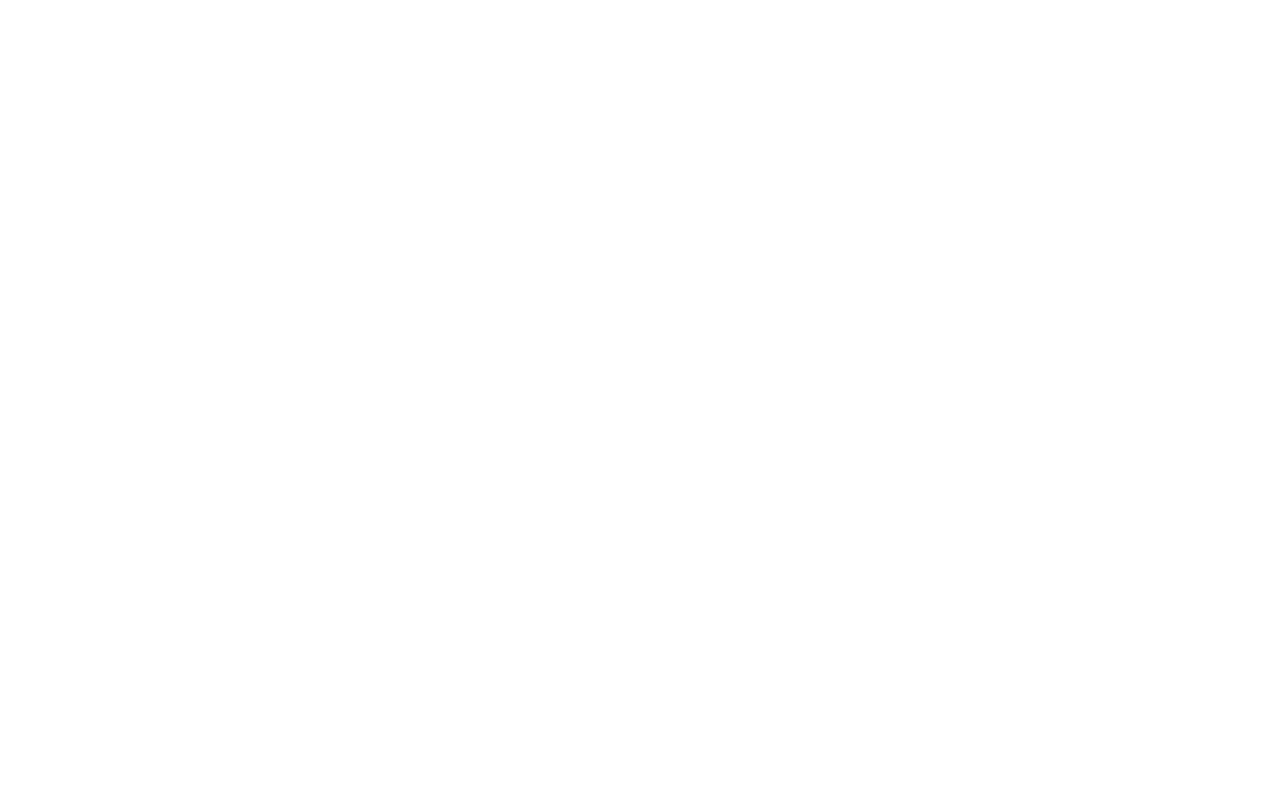
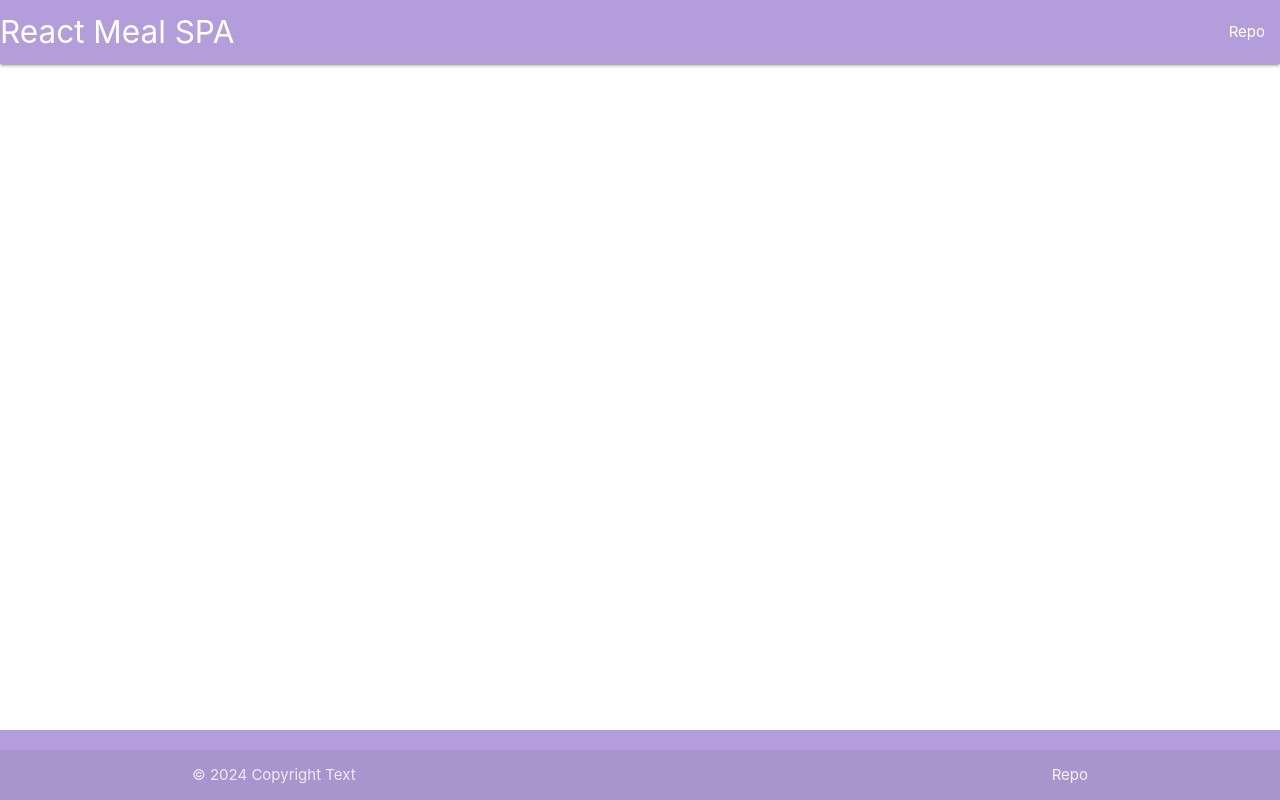
Before and after one commit to Am1d1v/ReactMealSPA, a React (Create React App) app: page / in a window 1280 px wide. Built offline with nearby package versions, Linux system fonts and the light colour scheme.

Commit message:
Pages added

```diff
--- a/public/index.html
+++ b/public/index.html
@@ -6,38 +6,18 @@
     <meta name="viewport" content="width=device-width, initial-scale=1" />
     <meta name="theme-color" content="#000000" />
     <meta
-      name="description"
+      name="React Meal SPA"
       content="Web site created using create-react-app"
     />
     <link rel="apple-touch-icon" href="%PUBLIC_URL%/logo192.png" />
-    <!--
-      manifest.json provides metadata used when your web app is installed on a
-      user's mobile device or desktop. See https://developers.google.com/web/fundamentals/web-app-manifest/
-    -->
     <link rel="manifest" href="%PUBLIC_URL%/manifest.json" />
-    <!--
-      Notice the use of %PUBLIC_URL% in the tags above.
-      It will be replaced with the URL of the `public` folder during the build.
-      Only files inside the `public` folder can be referenced from the HTML.
+    <link rel="stylesheet" href="https://cdnjs.cloudflare.com/ajax/libs/materialize/1.0.0/css/materialize.min.css">
+    <title>React Meal SPA</title>
+  </head>
 
-      Unlike "/favicon.ico" or "favicon.ico", "%PUBLIC_URL%/favicon.ico" will
-      work correctly both with client-side routing and a non-root public URL.
-      Learn how to configure a non-root public URL by running `npm run build`.
-    -->
-    <title>React App</title>
-  </head>
   <body>
     <noscript>You need to enable JavaScript to run this app.</noscript>
     <div id="root"></div>
-    <!--
-      This HTML file is a template.
-      If you open it directly in the browser, you will see an empty page.
+  </body>
 
-      You can add webfonts, meta tags, or analytics to this file.
-      The build step will place the bundled scripts into the <body> tag.
-
-      To begin the development, run `npm start` or `yarn start`.
-      To create a production bundle, use `npm run build` or `yarn build`.
-    -->
-  </body>
 </html>
--- a/src/App.css
+++ /dev/null
@@ -1,38 +0,0 @@
-.App {
-  text-align: center;
-}
-
-.App-logo {
-  height: 40vmin;
-  pointer-events: none;
-}
-
-@media (prefers-reduced-motion: no-preference) {
-  .App-logo {
-    animation: App-logo-spin infinite 20s linear;
-  }
-}
-
-.App-header {
-  background-color: #282c34;
-  min-height: 100vh;
-  display: flex;
-  flex-direction: column;
-  align-items: center;
-  justify-content: center;
-  font-size: calc(10px + 2vmin);
-  color: white;
-}
-
-.App-link {
-  color: #61dafb;
-}
-
-@keyframes App-logo-spin {
-  from {
-    transform: rotate(0deg);
-  }
-  to {
-    transform: rotate(360deg);
-  }
-}
--- a/src/App.js
+++ b/src/App.js
@@ -1,13 +1,14 @@
-import './App.css';
-
-
+import Header from './components/Header';
+import Footer from './components/Footer';
 
 
 
 function App() {
   return (
     <>
-
+      <Header />
+      <main className='container content'></main>
+      <Footer />
     </>
   );
 }
--- a/src/components/Footer.jsx
+++ b/src/components/Footer.jsx
@@ -1,8 +1,18 @@
 import React from 'react'
 
 function Footer() {
+
+
+
   return (
-    <div>Footer</div>
+    <footer className="page-footer deep-purple lighten-3">
+          <div className="footer-copyright">
+            <div className="container">
+            © {new Date().getFullYear()} Copyright Text
+            <a className="grey-text text-lighten-4 right" href="https://github.com/Am1d1v">Repo</a>
+            </div>
+          </div>
+        </footer>
   )
 }
 
--- a/src/components/Header.jsx
+++ b/src/components/Header.jsx
@@ -1,8 +1,16 @@
 import React from 'react'
 
 function Header() {
+
   return (
-    <div>Header</div>
+    <nav>
+        <div className="nav-wrapper deep-purple lighten-3">
+          <a href="https://github.com/Am1d1v" className="brand-logo">React Meal SPA</a>
+          <ul id="nav-mobile" className="right hide-on-med-and-down">
+            <li><a href="https://github.com/Am1d1v">Repo</a></li>
+          </ul>
+        </div>
+    </nav>
   )
 }
 
--- a/src/index.css
+++ b/src/index.css
@@ -7,7 +7,8 @@
   -moz-osx-font-smoothing: grayscale;
 }
 
-code {
-  font-family: source-code-pro, Menlo, Monaco, Consolas, 'Courier New',
-    monospace;
+.page-footer{
+  position: absolute;
+  width: 100%;
+  bottom: 0%;
 }
```
Also changed, not shown: src/pages/About.jsx (added, +9 -0 lines), src/pages/Contact.jsx (added, +9 -0 lines), src/pages/Home.jsx (added, +9 -0 lines), 2 other files (tests, documents, lock files or other folders).
